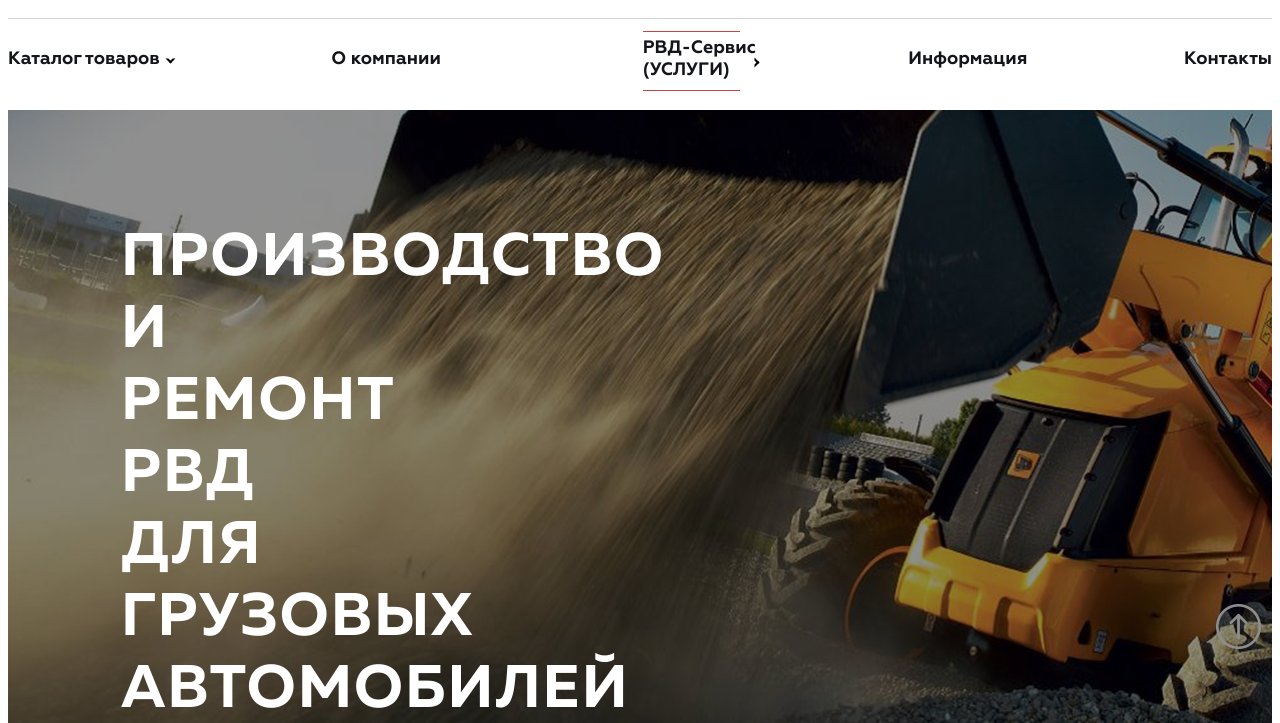
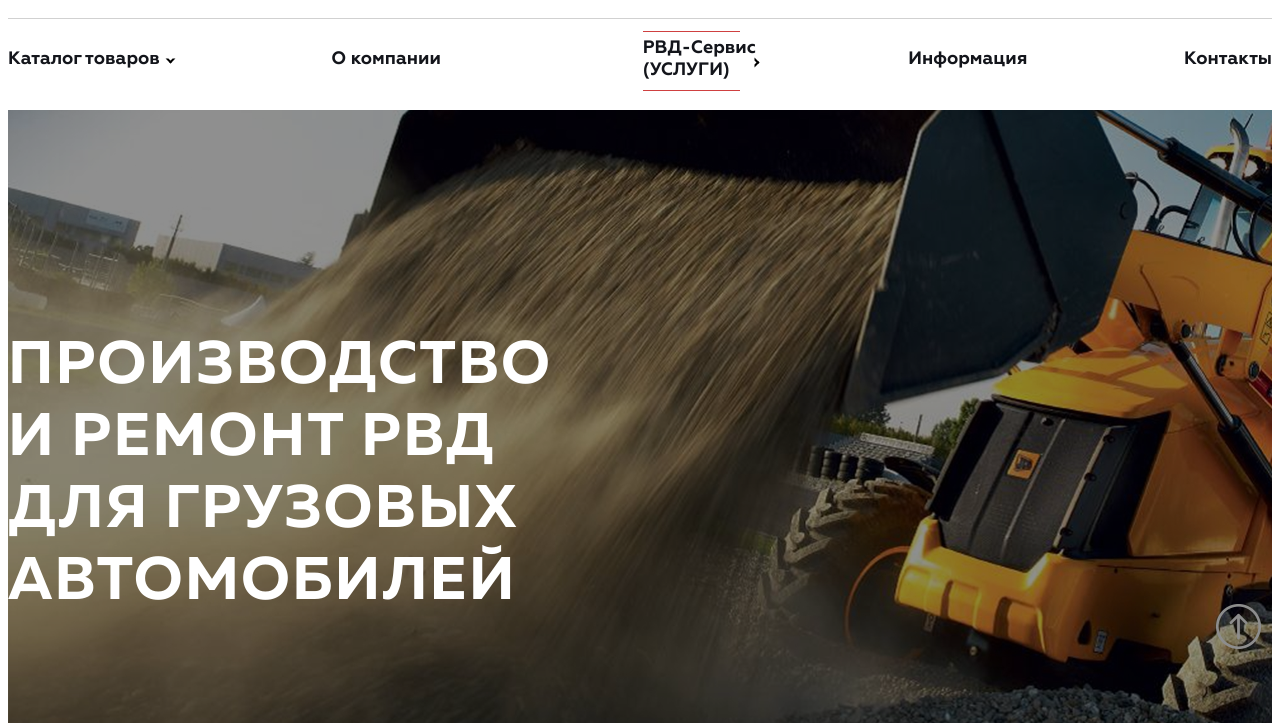
Before and after one commit to shandris88/RWD-Service, a plain HTML site: page index.html in a window 1280 px wide. Shown: the part 77-800 px from the top of the page. Drawn offline with Linux system fonts and the light colour scheme.

Commit message:
исправил баннер

```diff
--- a/index.html
+++ b/index.html
@@ -97,10 +97,14 @@
         </div>
     </header>
     <main class="main">
-        <section class="index-banner" style="background-image: url(./template/app/img/banner.jpg);">
+        <section class="index-banner">
             <div class="container container_big">
+                <div class="index-banner__wrap" style="background-image: url(./template/app/img/banner.jpg);">
+                    <div class="container">
                         <div class="index-banner__description">
                             <span class="index-banner__text">Производство и ремонт РВД для грузовых автомобилей</span>
+                        </div>
+                    </div>
                 </div>
             </div>
         </section>
@@ -218,6 +222,8 @@
         </section>
     </main>
     <footer class="footer">
+        <div class="container container_big">
+            <div class="footer__wrap">
                 <div class="container">
                     <div class="footer__top">
                         <span class="footer__headline headline">РВД-Сервис</span>
@@ -260,6 +266,8 @@
                         <img src="./template/app/img/button.png" alt="">
                     </button>
                 </div>
+            </div>
+        </div>
     </footer>
 </body>
 </html>
--- a/template/app/css/style.css
+++ b/template/app/css/style.css
@@ -355,7 +355,7 @@ body {
 .sublist__sublink:hover {
 	color: #ffffff;
 }
-.index-banner {
+.index-banner__wrap {
 	min-height: 802px;
 	display: flex;
 	flex-direction: column;
@@ -364,7 +364,7 @@ body {
 	background-size: cover;
 	margin-bottom: 15px;
 }
-.index-banner::before {
+.index-banner__wrap::before {
 	content: '';
 	background-color: rgba(0, 0, 0, 0.44);
 	position: absolute;
@@ -381,8 +381,7 @@ body {
 	letter-spacing: 2px;
 	color: #ffffff;
 	text-transform: uppercase;
-	padding-left: 113px;
-	padding-right: 866px;
+	padding-right: 734px;
     padding-bottom: 75px;
 }
 .services {
@@ -539,7 +538,7 @@ body {
 	display: flex;
 	flex-direction: column;
 }
-.footer::before {
+.footer__wrap::before {
 	content: '';
 	height: 43%;
 	width: 100%;
```
Lines whose indentation alone changed are shown as unchanged.
